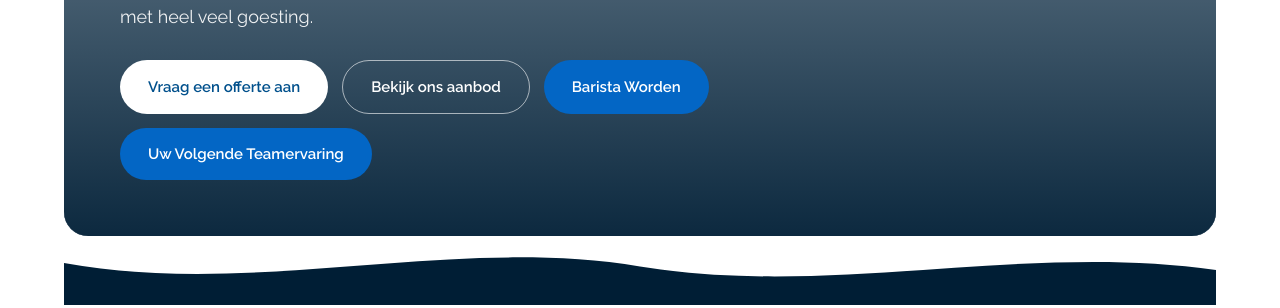
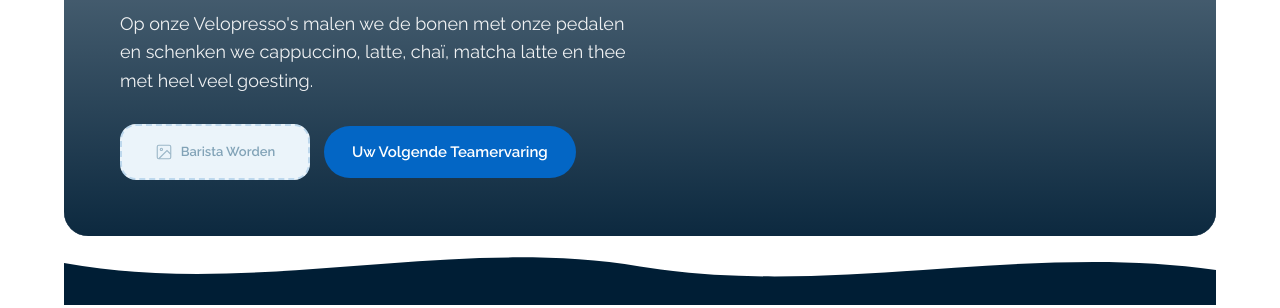
Before and after one commit to smilingbarista/smiling-barista-website, a website: page index.html in a window 1280 px wide. Shown: the part 492-800 px from the top of the page. Drawn offline with Linux system fonts and the light colour scheme.

Commit message:
Trim hero CTAs to two, make "Barista Worden" an image slot
Removes "Vraag een offerte aan" and "Bekijk ons aanbod" from the
hero (already covered by the nav's own offerte button and the
in-page anchor further down). "Barista Worden" becomes an uploadable
image button (new admin image slot, still linking to workshops.html)
instead of a text pill, for whichever graphic gets added later.

Co-Authored-By: Claude Sonnet 5 <noreply@anthropic.com>

```diff
--- a/css/style.css
+++ b/css/style.css
@@ -327,7 +327,15 @@ h3 { font-size: clamp(1.2rem, 2.5vw, 1.625rem); }
   font-size: clamp(.9375rem, 1.6vw, 1.125rem); line-height: 1.6;
   color: rgba(255,255,255,.92); margin-bottom: 1.75rem; max-width: 520px;
 }
-.hero-card__actions { display: flex; gap: .875rem; flex-wrap: wrap; }
+.hero-card__actions { display: flex; align-items: center; gap: .875rem; flex-wrap: wrap; }
+.hero-card__cta-img {
+  display: block; width: 190px; height: 56px; border-radius: var(--r-full);
+  flex-shrink: 0;
+}
+.hero-card__cta-img .img-ph__inner { flex-direction: row; gap: .5rem; padding: .5rem .875rem; }
+.hero-card__cta-img .img-ph__inner svg { width: 1.125rem; height: 1.125rem; flex-shrink: 0; }
+.hero-card__cta-img .img-ph__inner span { font-size: .8125rem; font-weight: 600; white-space: nowrap; }
+.hero-card__cta-img.img-ph--filled img { border-radius: inherit; }
 
 .hero-card__video {
   position: absolute; z-index: 2; top: clamp(1.25rem, 3vw, 2rem); right: clamp(1.25rem, 3vw, 2rem);
--- a/index.html
+++ b/index.html
@@ -82,9 +82,12 @@
       <h1 data-cms="hero_title">Koffie trappen met de glimlach</h1>
       <p data-cms="hero_sub">Op onze Velopresso's malen we de bonen met onze pedalen en schenken we cappuccino, latte, chaï, matcha latte en thee met heel veel goesting.</p>
       <div class="hero-card__actions">
-        <a href="contact.html" class="btn btn--light">Vraag een offerte aan</a>
-        <a href="#aanbod" class="btn" style="background:transparent;border:1.5px solid rgba(255,255,255,.6);color:#fff;">Bekijk ons aanbod</a>
-        <a href="workshops.html" class="btn btn--primary">Barista Worden</a>
+        <a href="workshops.html" class="hero-card__cta-img img-ph" data-img-block="barista_worden" data-cms-img-key="img_barista_worden">
+          <div class="img-ph__inner">
+            <svg viewBox="0 0 24 24" fill="none" stroke="currentColor" stroke-width="1.5"><rect x="3" y="3" width="18" height="18" rx="2"/><circle cx="8.5" cy="8.5" r="1.5"/><polyline points="21 15 16 10 5 21"/></svg>
+            <span>Barista Worden</span>
+          </div>
+        </a>
         <a href="teambuilding.html" class="btn btn--primary">Uw Volgende Teamervaring</a>
       </div>
     </div>
```
Also changed, not shown: admin.html (+1 -0 lines).
